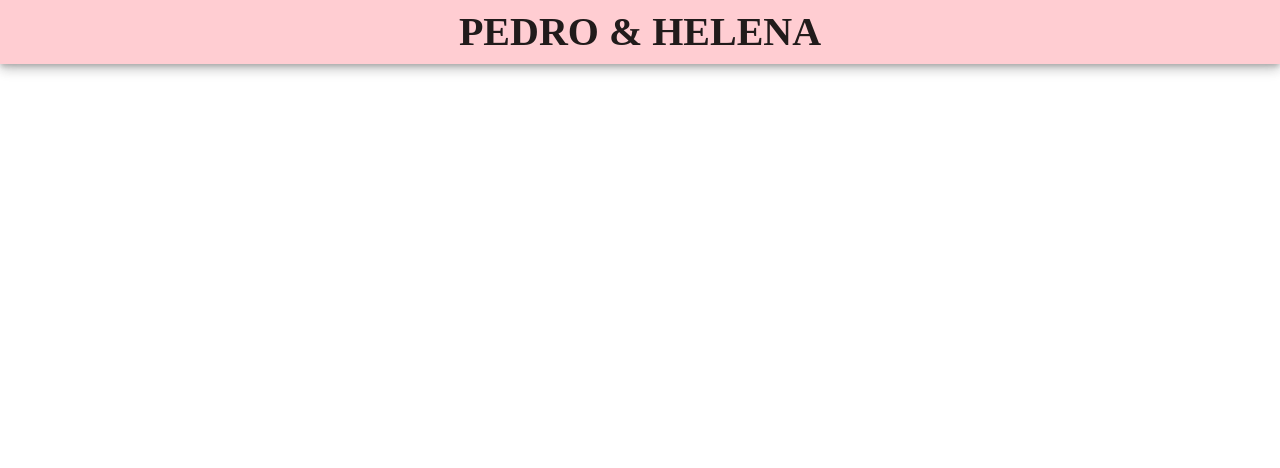
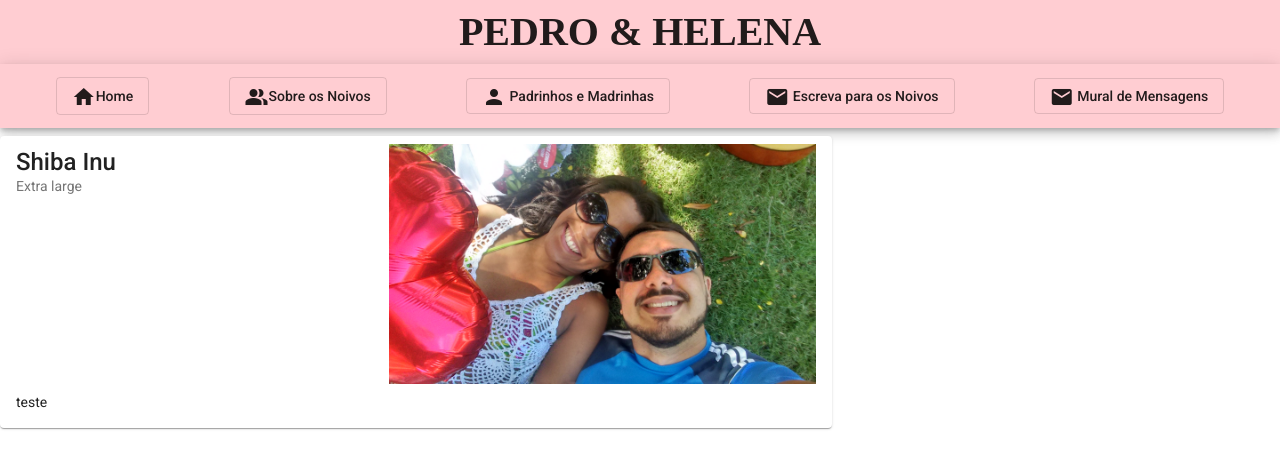
Before and after one commit to pedrolls/app-angular-casamento, an Angular app: page /home/sobre-os-noivos in a window 1280 px wide. Before the commit this address led to /. Shown: the top 468 px of the page. Built offline with nearby package versions, Linux system fonts and the light colour scheme.

Commit message:
ajustes na toolbar

```diff
--- a/src/app/app.component.html
+++ b/src/app/app.component.html
@@ -2,4 +2,47 @@
 <mat-toolbar color="primary" class="mat-elevation-z6">
   <span style="margin: auto;" class="fonte-google"> PEDRO & HELENA</span>
 </mat-toolbar>
+<mat-toolbar color="primary" class="mat-elevation-z6">
+
+  <button mat-stroked-button color="blue" (click)="redirectHome()">
+    <mat-icon>
+      <span class="material-icons-outlined">
+        home
+      </span>
+    </mat-icon>
+    <span>Home</span>
+    </button>
+  <button mat-stroked-button color="blue" (click)="redirectSobreOsNoivos()">
+    <mat-icon>
+      <span class="material-icons-outlined">
+        people_alt
+        </span>
+    </mat-icon>
+    <span>Sobre os Noivos</span>
+  </button>
+  <button mat-stroked-button color="blue">
+    <mat-icon>
+      <span class="material-icons-outlined">
+        person
+        </span>
+    </mat-icon>
+    Padrinhos e Madrinhas
+  </button>
+  <button mat-stroked-button color="blue">
+    <mat-icon>
+      <span class="material-icons-outlined">
+        email
+        </span>
+    </mat-icon>
+    Escreva para os Noivos
+  </button>
+  <button mat-stroked-button color="blue">
+    <mat-icon>
+      <span class="material-icons-outlined">
+        email
+        </span>
+    </mat-icon>
+    Mural de Mensagens
+  </button>
+</mat-toolbar>
 <router-outlet></router-outlet>
--- a/src/app/app.component.scss
+++ b/src/app/app.component.scss
@@ -0,0 +1,4 @@
+button{
+  display: flex;
+  margin: auto;
+}
--- a/src/app/app.component.ts
+++ b/src/app/app.component.ts
@@ -1,4 +1,5 @@
 import { Component } from '@angular/core';
+import { Router } from '@angular/router';
 
 @Component({
   selector: 'app-root',
@@ -6,5 +7,16 @@ import { Component } from '@angular/core';
   styleUrls: ['./app.component.scss']
 })
 export class AppComponent {
+
+  constructor(private router: Router) { }
+
   title = 'casamento';
+
+  redirectHome(): void{
+    this.router.navigateByUrl('/home');
+  }
+
+  redirectSobreOsNoivos(): void{
+    this.router.navigateByUrl('/home/sobre-os-noivos')
+  }
 }
--- a/src/app/pages/home/home.component.html
+++ b/src/app/pages/home/home.component.html
@@ -1,46 +1,4 @@
-<mat-toolbar color="primary" class="mat-elevation-z6">
 
-  <button mat-stroked-button color="blue">
-    <mat-icon>
-      <span class="material-icons-outlined">
-        home
-      </span>
-    </mat-icon>
-    <span>Home</span>
-    </button>
-  <button mat-stroked-button color="blue">
-    <mat-icon>
-      <span class="material-icons-outlined">
-        people_alt
-        </span>
-    </mat-icon>
-    <span>Sobre os Noivos</span>
-  </button>
-  <button mat-stroked-button color="blue">
-    <mat-icon>
-      <span class="material-icons-outlined">
-        person
-        </span>
-    </mat-icon>
-    Padrinhos e Madrinhas
-  </button>
-  <button mat-stroked-button color="blue">
-    <mat-icon>
-      <span class="material-icons-outlined">
-        email
-        </span>
-    </mat-icon>
-    Escreva para os Noivos
-  </button>
-  <button mat-stroked-button color="blue">
-    <mat-icon>
-      <span class="material-icons-outlined">
-        email
-        </span>
-    </mat-icon>
-    Mural de Mensagens
-  </button>
-</mat-toolbar>
 
 <figure>
   <video oncanplay="this.play()" onloadedmetadata="this.muted = true" poster="../../../assets/imagnes/IMG_20190414_085611723_HDR.jpg" controls autoplay loop>
--- a/src/app/pages/home/home.component.scss
+++ b/src/app/pages/home/home.component.scss
@@ -1,14 +1,3 @@
-button{
-  display: flex;
-  margin: auto;
-}
-
-.example-card {
-  max-width: 800px;
-  margin-bottom: 8px;
-  margin-top: 8px;
-}
-
 figure { width: 100%; min-width: 320px; margin:0 auto;}
 figcaption { font: 120% sans-serif; text-align: center;}
 video {
--- a/src/app/pages/home/home.component.ts
+++ b/src/app/pages/home/home.component.ts
@@ -1,4 +1,5 @@
 import { Component, OnInit } from '@angular/core';
+import { Router } from '@angular/router';
 
 @Component({
   selector: 'app-home',
@@ -7,9 +8,13 @@ import { Component, OnInit } from '@angular/core';
 })
 export class HomeComponent implements OnInit {
 
-  constructor() { }
+  constructor(private router: Router) { }
 
   ngOnInit(): void {
   }
 
+  redirectSobreOsNoivos(): void{
+    this.router.navigateByUrl('/home/sobre-os-noivos')
+  }
+
 }
--- a/src/app/pages/pages-routing.module.ts
+++ b/src/app/pages/pages-routing.module.ts
@@ -1,9 +1,11 @@
+import { SobreOsNoivosComponent } from './sobre-os-noivos/sobre-os-noivos.component';
 import { HomeComponent } from './home/home.component';
 import { NgModule } from '@angular/core';
 import { RouterModule, Routes } from '@angular/router';
 
 const routes: Routes = [
-  { path: '', component: HomeComponent }
+  { path: '', component: HomeComponent },
+  { path: 'home/sobre-os-noivos', component: SobreOsNoivosComponent }
 ];
 
 @NgModule({
--- a/src/app/pages/sobre-os-noivos/sobre-os-noivos.component.scss
+++ b/src/app/pages/sobre-os-noivos/sobre-os-noivos.component.scss
@@ -0,0 +1,5 @@
+.example-card {
+  max-width: 800px;
+  margin-bottom: 8px;
+  margin-top: 8px;
+}
```
